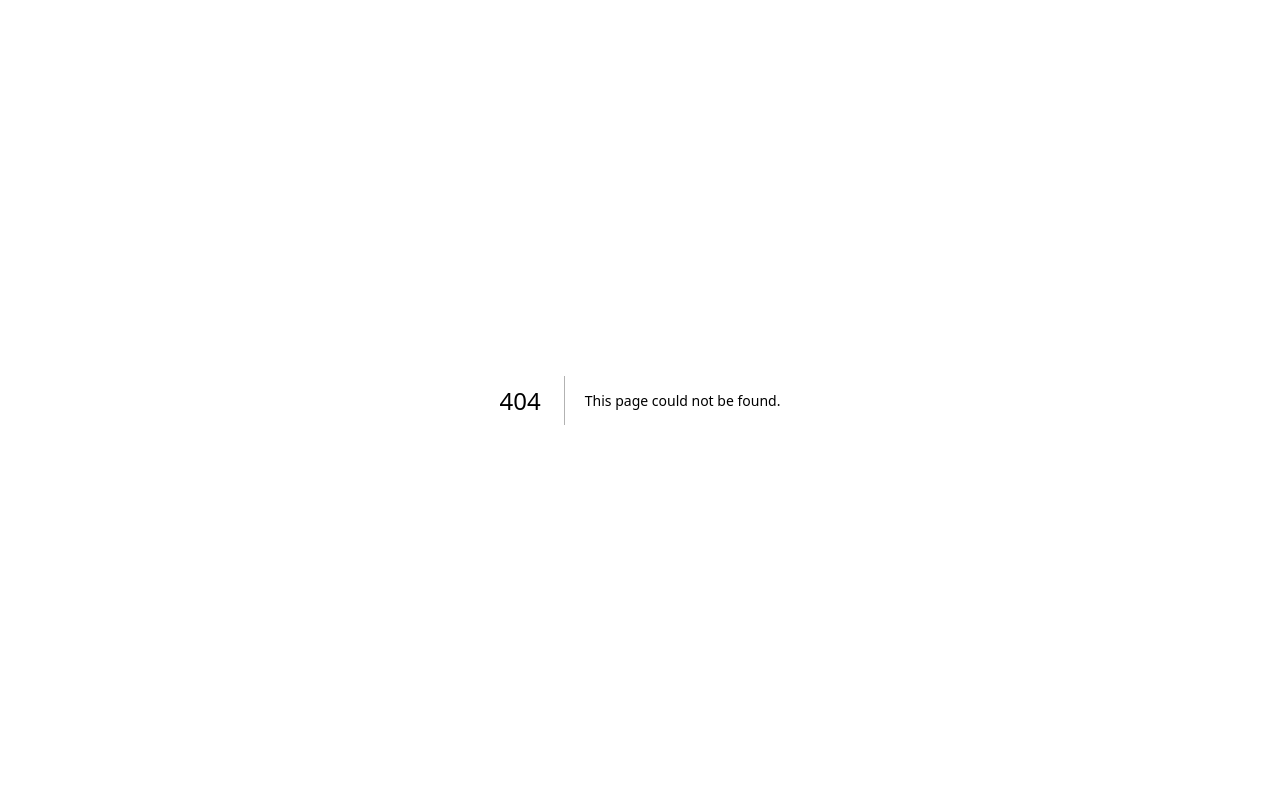
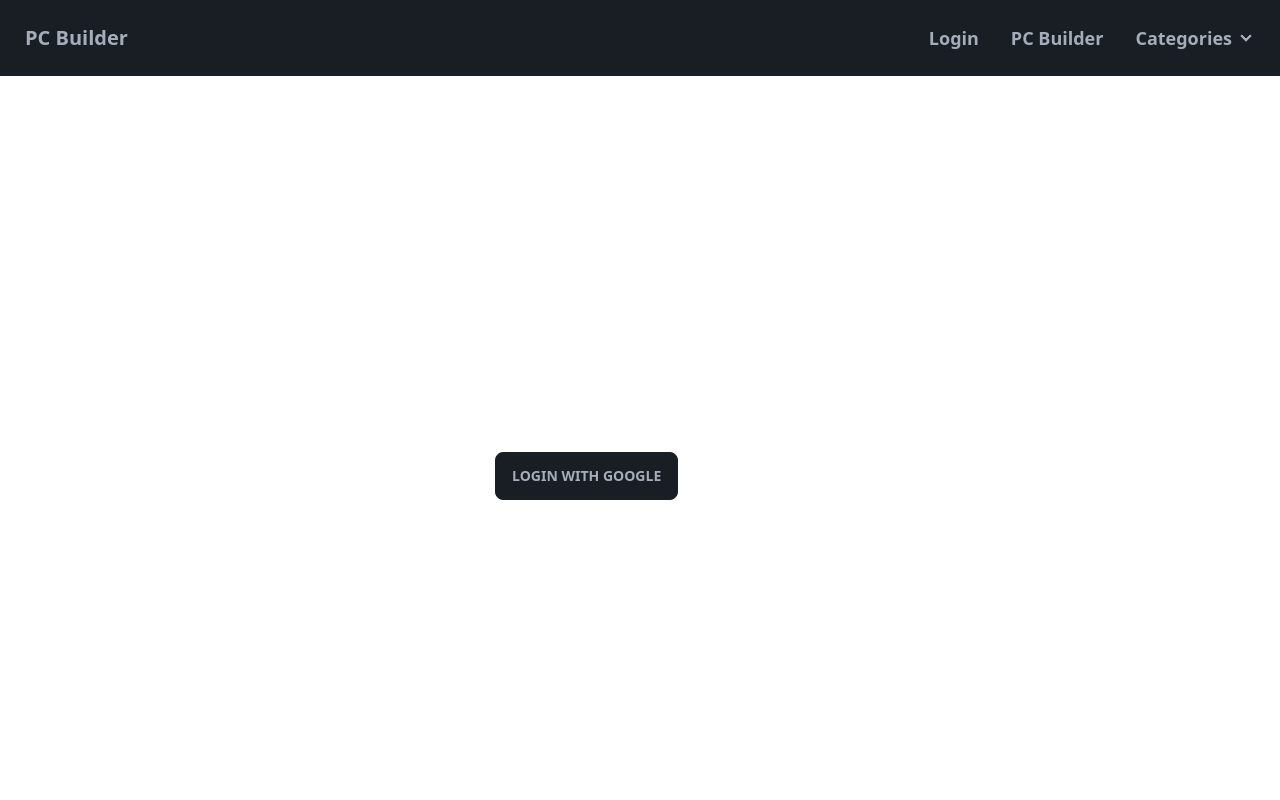
Before and after one commit to AH-Likhon/pc-builder, a Next.js app: page /login in a window 1280 px wide. Before the commit this address had no page. Shown: the top 800 px of the page. Built offline with nearby package versions, Linux system fonts and the light colour scheme; no server answers.

Commit message:
[DONE] Successfullu implemented Google Next Auth

```diff
--- a/src/components/Layout/Navbar.js
+++ b/src/components/Layout/Navbar.js
@@ -1,6 +1,9 @@
 import Link from "next/link";
+import { useSession, signOut } from "next-auth/react";
 
 const Navbar = () => {
+  const { data: session } = useSession();
+
   return (
     <div className="navbar bg-base-200 flex justify-between">
       <div className="navbar-start">
@@ -25,17 +28,20 @@ const Navbar = () => {
             tabIndex={0}
             className="menu menu-sm dropdown-content ml-[-8px] z-[1] p-4 shadow bg-base-100 w-screen font-semibold text-base"
           >
+            {session?.user ? (
+              <>
                 <li>
-              <p>Name</p>
+                  <p>{session?.user.name}</p>
                 </li>
-
                 <li>
-              <button>Sign Out</button>
+                  <button onClick={() => signOut()}>Sign Out</button>
                 </li>
-
+              </>
+            ) : (
               <li>
                 <Link href="/login">Login</Link>
               </li>
+            )}
 
             <li>
               <Link href="/pc-builder">PC Builder</Link>
@@ -78,17 +84,20 @@ const Navbar = () => {
       </div>
       <div className="hidden lg:flex">
         <ul className="menu menu-horizontal lg:flex justify-between items-center text-lg font-semibold">
+          {session?.user ? (
+            <>
               <li>
-            <p>Name</p>
+                <p>{session?.user.name}</p>
               </li>
-
               <li>
-            <button>Sign Out</button>
+                <button onClick={() => signOut()}>Sign Out</button>
               </li>
-
+            </>
+          ) : (
             <li>
               <Link href="/login">Login</Link>
             </li>
+          )}
 
           <li>
             <Link href="/pc-builder">PC Builder</Link>
--- /dev/null
+++ b/src/middleware.js
@@ -0,0 +1,3 @@
+export { default } from "next-auth/middleware";
+
+export const config = { matcher: ["/pc-builder"] };
--- a/src/pages/_app.js
+++ b/src/pages/_app.js
@@ -1,6 +1,12 @@
 import "@/styles/globals.css";
+import { SessionProvider } from "next-auth/react";
 
 export default function App({ Component, pageProps }) {
   const getLayout = Component.getLayout || ((page) => page);
-  return <>{getLayout(<Component {...pageProps} />)}</>;
+
+  return (
+    <SessionProvider session={pageProps.session}>
+      {getLayout(<Component {...pageProps} />)}
+    </SessionProvider>
+  );
 }
--- /dev/null
+++ b/src/pages/api/auth/[...nextauth].js
@@ -0,0 +1,16 @@
+import NextAuth from "next-auth";
+import GoogleProvider from "next-auth/providers/google";
+export const authOptions = {
+  // Configure one or more authentication providers
+  providers: [
+    GoogleProvider({
+      clientId: process.env.GOOGLE_CLIENT_ID,
+      clientSecret: process.env.GOOGLE_CLIENT_SECRET,
+    }),
+    // ...add more providers here
+  ],
+  pages: {
+    signIn: "/login",
+  },
+};
+export default NextAuth(authOptions);
--- a/src/pages/category/[category].js
+++ b/src/pages/category/[category].js
@@ -2,7 +2,7 @@ import RootLayout from "@/components/Layout/RootLayout";
 import Image from "next/image";
 import Link from "next/link";
 
-const Ram = ({ data }) => {
+const Category = ({ data }) => {
   const { data: products } = data;
   // console.log(products);
 
@@ -43,9 +43,9 @@ const Ram = ({ data }) => {
   );
 };
 
-export default Ram;
+export default Category;
 
-Ram.getLayout = function getLayout(page) {
+Category.getLayout = function getLayout(page) {
   return <RootLayout>{page}</RootLayout>;
 };
 
--- /dev/null
+++ b/src/pages/login.js
@@ -0,0 +1,25 @@
+import { signIn } from "next-auth/react";
+import RootLayout from "@/components/Layout/RootLayout";
+
+const Login = () => {
+  return (
+    <div className="w-11/12 flex justify-center items-center h-screen">
+      <button
+        className="btn"
+        onClick={() =>
+          signIn("google", {
+            callbackUrl: "http://localhost:3000",
+          })
+        }
+      >
+        Login with google
+      </button>
+    </div>
+  );
+};
+
+export default Login;
+
+Login.getLayout = function getLayout(page) {
+  return <RootLayout>{page}</RootLayout>;
+};
--- /dev/null
+++ b/src/pages/pc-builder/index.js
@@ -0,0 +1,11 @@
+import React from "react";
+
+const PCBuilder = () => {
+  return (
+    <div className="w-11/12 flex justify-center items-center h-screen">
+      <h1>PC Builder</h1>
+    </div>
+  );
+};
+
+export default PCBuilder;
```
Also changed, not shown: 1 other file (tests, documents, lock files or other folders). Lines whose indentation alone changed are shown as unchanged.
